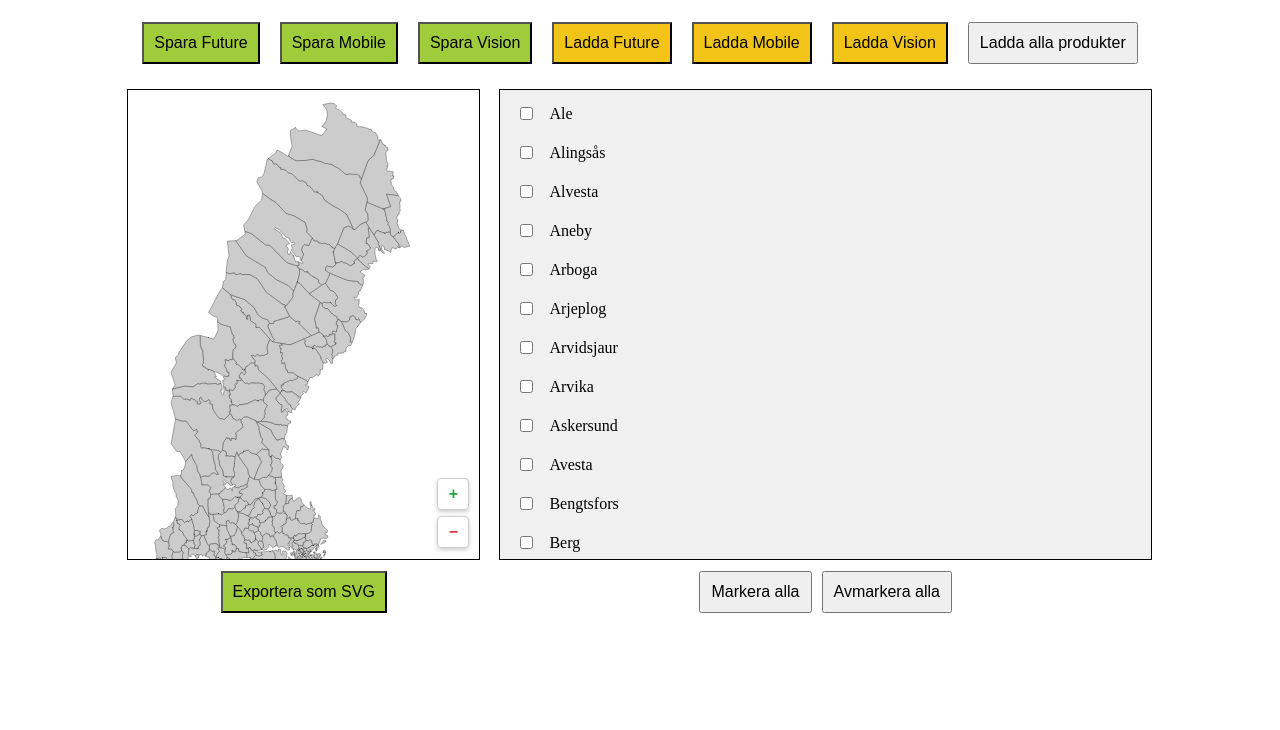
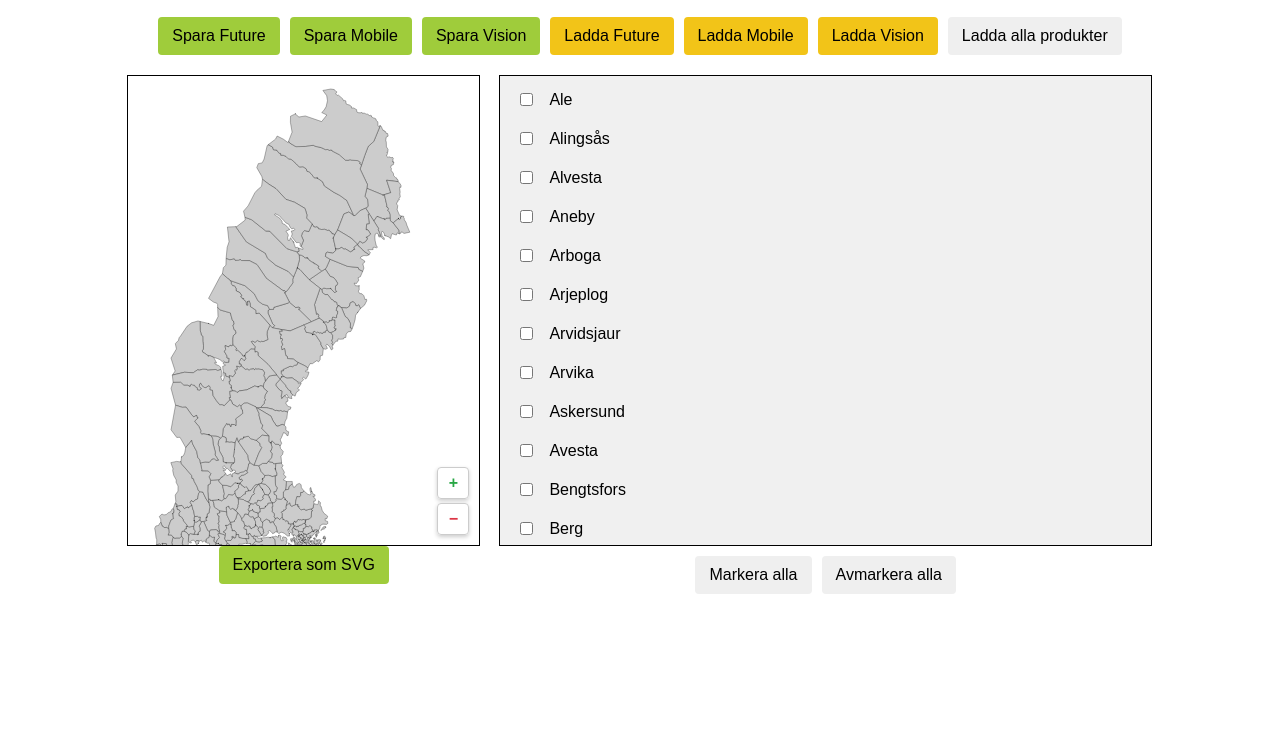
Before and after one commit to DjCheat/KommunKarta, a website: page public/karta.html in a window 1280 px wide. Shown: the part 102-832 px from the top of the page. Drawn offline with Linux system fonts and the light colour scheme.

Commit message:
Refactor CSS for layout and styling improvements

```diff
--- a/public/styles.css
+++ b/public/styles.css
@@ -1,67 +1,67 @@
-/* Återställ standardmarginaler och fyllningar */
+/* --- Återställ standarder --- */
 body, html {
   margin: 0;
   padding: 0;
-  height: 100%; /* Gör hela sidan tillgänglig för layouten */
+  height: 100%;
+  font-family: Arial, sans-serif;
 }
 
-/* Container för rubriken */
+/* --- Rubrik --- */
 h1 {
-  text-align: center; /* Centrera texten */
-  font-size: 3em; /* Gör textstorleken dubbelt så stor som standard */
+  text-align: center;
+  font-size: 3em;
 }
 
-/* Container för kartan och checkboxlistan */
+/* --- Huvudcontainer --- */
 .container {
-  display: flex; /* Använd flexbox för att anpassa layouten */
+  display: flex;
   justify-content: center;
   align-items: flex-start;
-  width: 80%; /* Begränsa bredden för container */
-  height: 75vh; /* Gör container hög nog för att fylla hela sidan */
-  margin: auto; /* Centrera container på sidan */
-  padding-top: 20px; /* Lägg till lite padding överst */
-  padding-bottom: 20px; /* Lägg till lite padding under */
+  width: 80%;
+  height: 75vh;
+  margin: auto;
+  padding: 20px 0;
+  gap: 20px;
 }
 
-
-/* Wrapper for map and export button */
+/* --- Map + export --- */
 .map-and-export-wrapper {
   width: 35%;
-  margin-right: 20px;
   display: flex;
   flex-direction: column;
   align-items: center;
 }
 
-/* CSS för att styla kartbehållaren */
 #mapContainer {
   width: 100%;
   height: 100%;
   border: 1px solid #000;
-  display: flex;
-  align-items: center; /* Add this to center vertically */
-  justify-content: center; /* Add this to center horizontally */
   overflow: hidden;
   cursor: grab;
+  position: relative;
   outline: none;
-  position: relative;
 }
 
-/* Container for export button - centered below map */
-.export-btn-container {
-  display: flex;
-  justify-content: center;
-  margin-top: 10px;
-  width: 100%;
+#mapContainer:active {
+  cursor: grabbing;
 }
 
-/* Focus styles for accessibility */
 #mapContainer:focus {
   outline: 3px solid #007bff;
   outline-offset: 2px;
 }
 
-/* Zoom controls styling - positioned in lower right corner */
+#sweden-map {
+  width: 100%;
+  height: 100%;
+  object-fit: contain;
+  transition: transform 0.3s ease;
+  transform-origin: center center;
+  display: block;
+  margin: auto;
+}
+
+/* --- Zoom controls --- */
 .zoom-controls {
   position: absolute;
   bottom: 10px;
@@ -69,13 +69,8 @@ h1 {
   z-index: 10;
   display: flex;
   flex-direction: column;
-  gap: 4px; /* small gap between buttons */
+  gap: 4px;
 }
-.zoom-button {
-  margin-top: 0; /* remove the large extra top margin */
-  width: auto; /* Använd automatisk bredd för zoom-knapparna */
-}
-
 
 .zoom-btn {
   width: 32px;
@@ -110,37 +105,11 @@ h1 {
   outline-offset: 2px;
 }
 
-.zoom-in {
-  color: #28a745;
-}
+.zoom-in { color: #28a745; }
+.zoom-out { color: #dc3545; }
+.zoom-reset { color: #6c757d; font-size: 16px; }
 
-.zoom-out {
-  color: #dc3545;
-}
-
-.zoom-reset {
-  color: #6c757d;
-  font-size: 16px;
-}
-
-/* Ändra muspekaren till en hand som pekar när användaren klickar och drar */
-#mapContainer:active {
-  cursor: grabbing;
-}
-
-/* CSS för att styla SVG-kartan */
-#sweden-map {
-  width: 100%;
-  height: 100%; /* Change from auto to 100% */
-  max-height: 100%; /* Add max-height */
-  object-fit: contain; /* Add this to maintain aspect ratio */
-  transition: transform 0.3s ease;
-  transform-origin: center center;
-  display: block;
-  margin: auto;
-}
-
-/* Wrapper for checkbox list and control buttons */
+/* --- Checkbox och kontroller --- */
 .checkbox-and-controls-wrapper {
   width: 65%;
   display: flex;
@@ -148,64 +117,61 @@ h1 {
   align-items: center;
 }
 
-/* Stil för checkbox-listan
-   Gör listan horisontellt scrollbar och visa 5 kolumner i synligt fönster.
-   Justera --rows om du vill ändra hur många rader per kolumn som ska visas. */
 #checkbox-list {
   width: 100%;
   height: 100%;
-  overflow-x: auto;    /* Horisontell rullning */
-  overflow-y: hidden;  /* Ingen vertikal rullning för yttre container */
+  overflow-x: auto;
+  overflow-y: hidden;
   background-color: #f0f0f0;
   border: 1px solid #000;
   padding: 10px;
   box-sizing: border-box;
-  flex-direction: column; /* Organisera vertikalt först */
-  display: flex;               /* fem kolumner horisontellt */
+  display: flex;
   gap: 12px;
-  align-items: flex-start;
-  /* gör så att kolumnerna kan breda sig horisontellt och skapa scrolling */
   white-space: nowrap;
 }
 
-/* Varje kolumn innehåller vertikal lista av labels */
 .checkbox-column {
   display: flex;
   flex-direction: column;
   gap: 6px;
-  align-items: stretch;
-  height: 100%;
-  box-sizing: border-box;
-  padding-right: 6px;
-  /* Fixed visible width so 5 columns fit the container */
   min-width: 20%;
   max-width: 20%;
-  overflow: visible; /* undvik yttre vertikal scroll */
 }
 
-/* Etiketter anpassade för kolumnlayout */
 #checkbox-list label {
-  display: flex;       /* checkbox + text på samma rad */
+  display: inline-flex;
   align-items: center;
   width: 100%;
   cursor: pointer;
   padding: 4px 6px;
-  margin: 0;
+  margin: 0 0 6px 0;
   user-select: none;
-  white-space: normal;
   break-inside: avoid;
 }
 
-/* Se till att scrollbar är horisontell och synlig på alla plattformar */
-#checkbox-list::-webkit-scrollbar {
-  height: 10px;
-}
-#checkbox-list::-webkit-scrollbar-thumb {
-  background: rgba(0,0,0,0.2);
-  border-radius: 6px;
+#checkbox-list input[type="checkbox"] {
+  margin-right: 8px;
+  cursor: pointer;
 }
 
-/* Container for checkbox control buttons - centered below list */
+#checkbox-list input[type="checkbox"]:focus {
+  outline: 2px solid #007bff;
+  outline-offset: 1px;
+}
+
+#checkbox-list label:hover {
+  background-color: rgba(0, 123, 255, 0.1);
+  border-radius: 3px;
+}
+
+#checkbox-list label:focus-within {
+  outline: 2px solid #007bff;
+  outline-offset: 1px;
+  border-radius: 3px;
+}
+
+/* --- Checkbox control buttons --- */
 .checkbox-controls-container {
   display: flex;
   justify-content: center;
@@ -214,75 +180,31 @@ h1 {
   width: 100%;
 }
 
-
-/* Increase columns on larger screens for better use of space */
-@media (min-width: 1100px) {
-  #checkbox-list {
-    columns: 5;
-  }
-}
-@media (max-width: 700px) {
-  #checkbox-list {
-    columns: 5;
-  }
+/* --- Buttons --- */
+button {
+  padding: 10px 14px;
+  font-size: 16px;
+  border: none;
+  border-radius: 4px;
+  cursor: pointer;
+  transition: background-color 0.2s;
 }
 
-/* Stil för varje listitem (li) / label
-   Use inline-flex so label contents (checkbox + text) align well,
-   and prevent labels from breaking across columns. */
-#checkbox-list label {
-  display: inline-flex; /* allow multicolumn flow while keeping checkbox and text aligned */
-  align-items: center; /* Centrera innehållet vertikalt */
-  width: 100%; /* each label fills the column width */
-  cursor: pointer; /* Make labels clickable */
-  padding: 4px 6px;
-  margin: 0 0 6px 0;
-  user-select: none; /* Prevent text selection when clicking */
-  -webkit-user-select: none; /* Safari */
-  -moz-user-select: none; /* Firefox */
-  -ms-user-select: none; /* IE/Edge */
-
-  /* Prevent breaking inside columns */
-  break-inside: avoid;
-  -webkit-column-break-inside: avoid;
-  -moz-column-break-inside: avoid;
+button:hover {
+  background-color: #45a049;
 }
 
-/* Improve checkbox accessibility */
-#checkbox-list input[type="checkbox"] {
-  margin-right: 8px;
-  cursor: pointer;
+button:focus {
+  outline: 2px solid #007bff;
+  outline-offset: 2px;
 }
 
-/* Focus styles for checkboxes */
-#checkbox-list input[type="checkbox"]:focus {
-  outline: 2px solid #007bff;
-  outline-offset: 1px;
-}
+/* Button classes */
+.save-btn { background-color: #9FCC3B; color: #000; }
+.load-btn { background-color: #F2C418; color: #000; }
+.export-btn { background-color: #9FCC3B; color: #000; }
 
-/* Hover effect for labels to show they're clickable */
-#checkbox-list label:hover {
-  background-color: rgba(0, 123, 255, 0.1);
-  border-radius: 3px;
-}
-
-/* Focus styles for labels */
-#checkbox-list label:focus-within {
-  outline: 2px solid #007bff;
-  outline-offset: 1px;
-  border-radius: 3px;
-}
-
-/* Stil för exportknappen */
-button {
-  margin-top: 1px; /* Lägg till lite marginal ovanför knappen */
-  margin-bottom: 1px; /* Lägg till lite marginal under knappen */
-  padding: 10px 10px; /* Lägg till fyllning för knappen */
-  font-size: 16px; /* Justera textstorleken */
-
-}
-
-
+/* --- State buttons --- */
 .state-buttons-container {
   display: flex;
   flex-wrap: wrap;
@@ -290,51 +212,15 @@ button {
   gap: 10px;
 }
 
-.state-buttons-container button {
-  margin: 5px;
+/* --- Responsivitet --- */
+@media (max-width: 700px) {
+  .container {
+    flex-direction: column;
+    width: 95%;
+    gap: 15px;
+  }
+  .map-and-export-wrapper,
+  .checkbox-and-controls-wrapper {
+    width: 100%;
+  }
 }
-
-
-button:hover {
-  background-color: #45a049; /* Ändra bakgrundsfärgen när man håller över knappen */
-}
-
-button:focus {
-  outline: 2px solid #007bff;
-  outline-offset: 2px;
-}
-
-/* Button style classes */
-.save-btn {
-  background-color: #9FCC3B !important;
-}
-
-.load-btn {
-  background-color: #F2C418 !important;
-}
-
-.export-btn {
-  background-color: #9FCC3B !important;
-}
-
-.margin-right-10 {
-  margin-right: 10px;
-}
-
-.margin-right-100 {
-  margin-right: 100px;
-}
-
-.margin-left-10 {
-  margin-left: 10px;
-}
-
-.margin-left-100 {
-  margin-left: 100px;
-}
-
-/* Stil för zoom-knappar */
-.zoom-button {
-  margin-top: 10px; /* Lägg till lite marginal över knapparna */
-  width: auto; /* Använd automatisk bredd för zoom-knapparna */
-}
```
